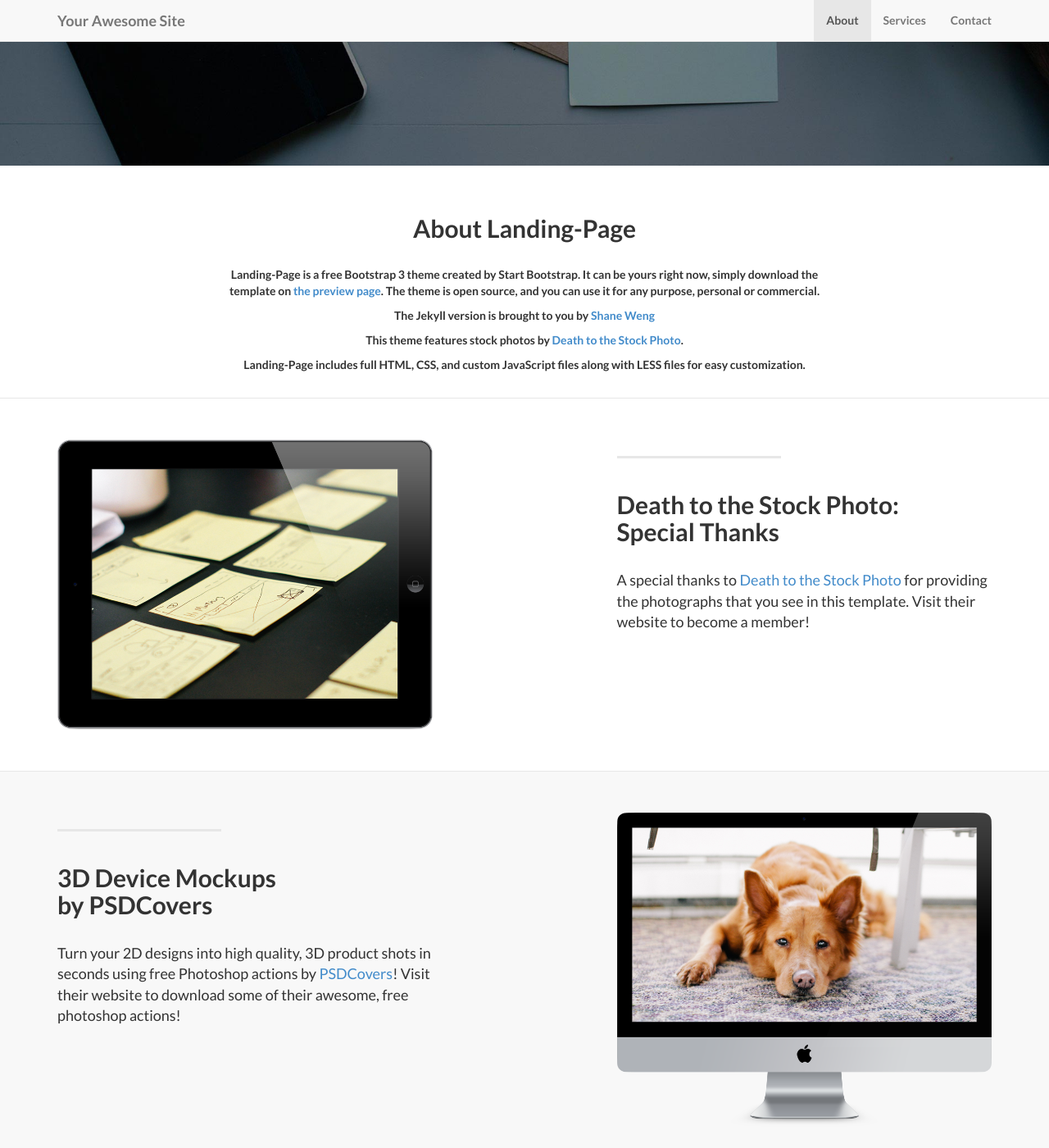
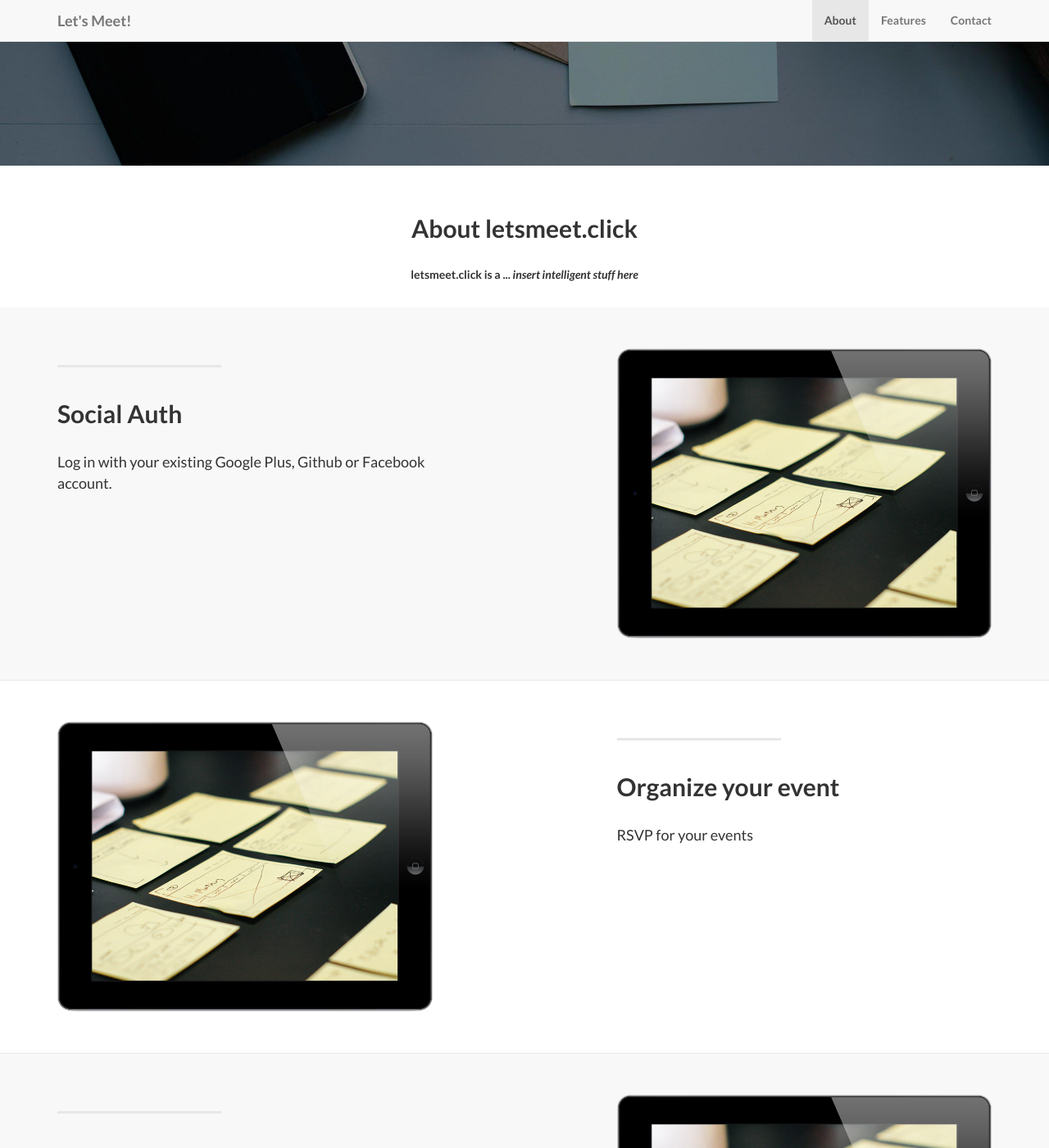
Before and after one commit to letsmeet-click/letsmeet-click.github.io, a Jekyll site: the page built from index.html, in a window 1280 px wide and 1400 px high, scrolled down 575 px. Shown: the whole window at 82% size. Built offline with Jekyll 4.4.1, drawn with Linux system fonts in a browser that asks for light colours; some of the changed text lies outside the part shown.

Commit message:
Remove template stuff, add placeholder stuff

```diff
--- a/_config.yml
+++ b/_config.yml
@@ -2,16 +2,14 @@
 #      Main Configs       #
 # ----------------------- #
 
-url: http://yoursite.com
-title: Your Awesome Site
-email: your-email@domain.com
-author: Your Name
+url: http://www.letsmeet.click
+title: Let's Meet!
+email: no-mail@example.com
+author: Let's Meet Contributors
 description: > # "Write an awesome description for your new site here.
-  You can edit this line in _config.yml. It will appear in your document
-  head meta (for Google search results) and in your feed.xml site
-  description.
-copyright: 'Copyright &copy; 2015 Your Name. All Rights Reserved.'
-credits: 'Credits: Landing Page is a free to use, open source Bootstrap theme created by <a href="http://startbootstrap.com/">Start Bootstrap</a>.'
+    Super duper description!
+copyright: 'Copyright &copy; 2015 Contributors. All Rights Reserved.'
+credits: ''
 
 # ----------------------- #
 #    Jekyll & Plugins     #
@@ -27,8 +25,6 @@ permalink: pretty
 
 social:
   - title: twitter
-    url: https://twitter.com/SBootstrap
+    url: https://twitter.com/letsmeet_click
   - title: github
-    url: https://github.com/IronSummitMedia/startbootstrap
-  - title: linkedin
-    url:
+    url: https://github.com/letsmeet-click
--- a/_includes/about.html
+++ b/_includes/about.html
@@ -3,13 +3,10 @@
         <div class="row">
             <div class="col-lg-8 col-lg-offset-2">
               <br/><br/>
-              <h2>About Landing-Page</h2>
+              <h2>About letsmeet.click</h2>
               <br/>
-                <p>Landing-Page is a free Bootstrap 3 theme created by Start Bootstrap. It can be yours right now, simply download the template on <a href="http://startbootstrap.com/template-overviews/landing-page/">the preview page</a>. The theme is open source, and you can use it for any purpose, personal or commercial.</p>
-                <p>The Jekyll version is brought to you by <a href="https://github.com/swcool">Shane Weng</a></p>
-                <p>This theme features stock photos by <a href="http://join.deathtothestockphoto.com//">Death to the Stock Photo</a>.</p>
-                <p>Landing-Page includes full HTML, CSS, and custom JavaScript files along with LESS files for easy customization.</p>
-                <br/>
+              <p>letsmeet.click is a ... <em>insert intelligent stuff here</em></p>
+              <br/>
               </div>
         </div>
     </section>
--- a/_includes/footer.html
+++ b/_includes/footer.html
@@ -13,7 +13,7 @@
                     </li>
                     <li class="footer-menu-divider">&sdot;</li>
                     <li>
-                        <a href="#services">Services</a>
+                        <a href="#features">Features</a>
                     </li>
                     <li class="footer-menu-divider">&sdot;</li>
                     <li>
--- a/_includes/header.html
+++ b/_includes/header.html
@@ -18,7 +18,7 @@
                     <a class="page-scroll" href="#about">About</a>
                 </li>
                 <li>
-                    <a class="page-scroll" href="#services">Services</a>
+                    <a class="page-scroll" href="#features">Features</a>
                 </li>
                 <li>
                     <a class="page-scroll" href="#contact">Contact</a>
--- a/_includes/page_content.html
+++ b/_includes/page_content.html
@@ -1,4 +1,4 @@
-<section id="services">
+<section id="features">
 <!-- Page Content -->
 {% for post in site.posts reversed %}
   {% capture thecycle %}{% cycle 'odd', 'even' %}{% endcapture %}
--- a/index.html
+++ b/index.html
@@ -1,5 +1,5 @@
 ---
 layout: default
-title: Landing Page
-subTitle: A Template by Start Bootstrap
+title: Let's meet!
+subTitle: Profound slogan goes here
 ---
```
Also changed, not shown: _posts/2014-09-21-services-1.markdown (deleted, +0 -8 lines), _posts/2014-09-22-services-2.markdown (deleted, +0 -10 lines), _posts/2014-09-23-services-3.markdown (deleted, +0 -8 lines), _posts/2015-12-17-1-features.md (added, +8 -0 lines), _posts/2015-12-17-2-features.md (added, +8 -0 lines), _posts/2015-12-17-3-features.md (added, +8 -0 lines), _posts/2015-12-17-4-features.md (added, +8 -0 lines).
